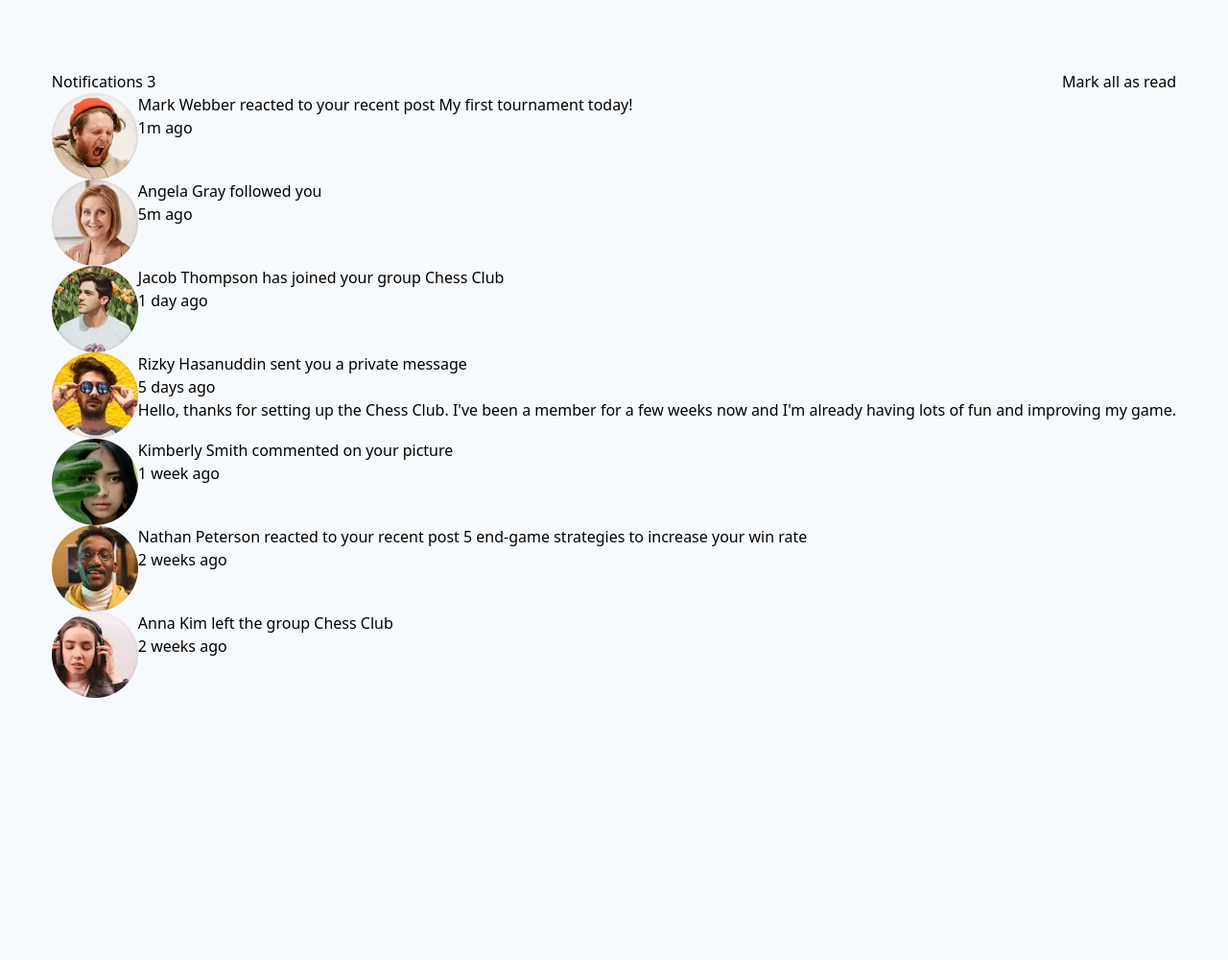
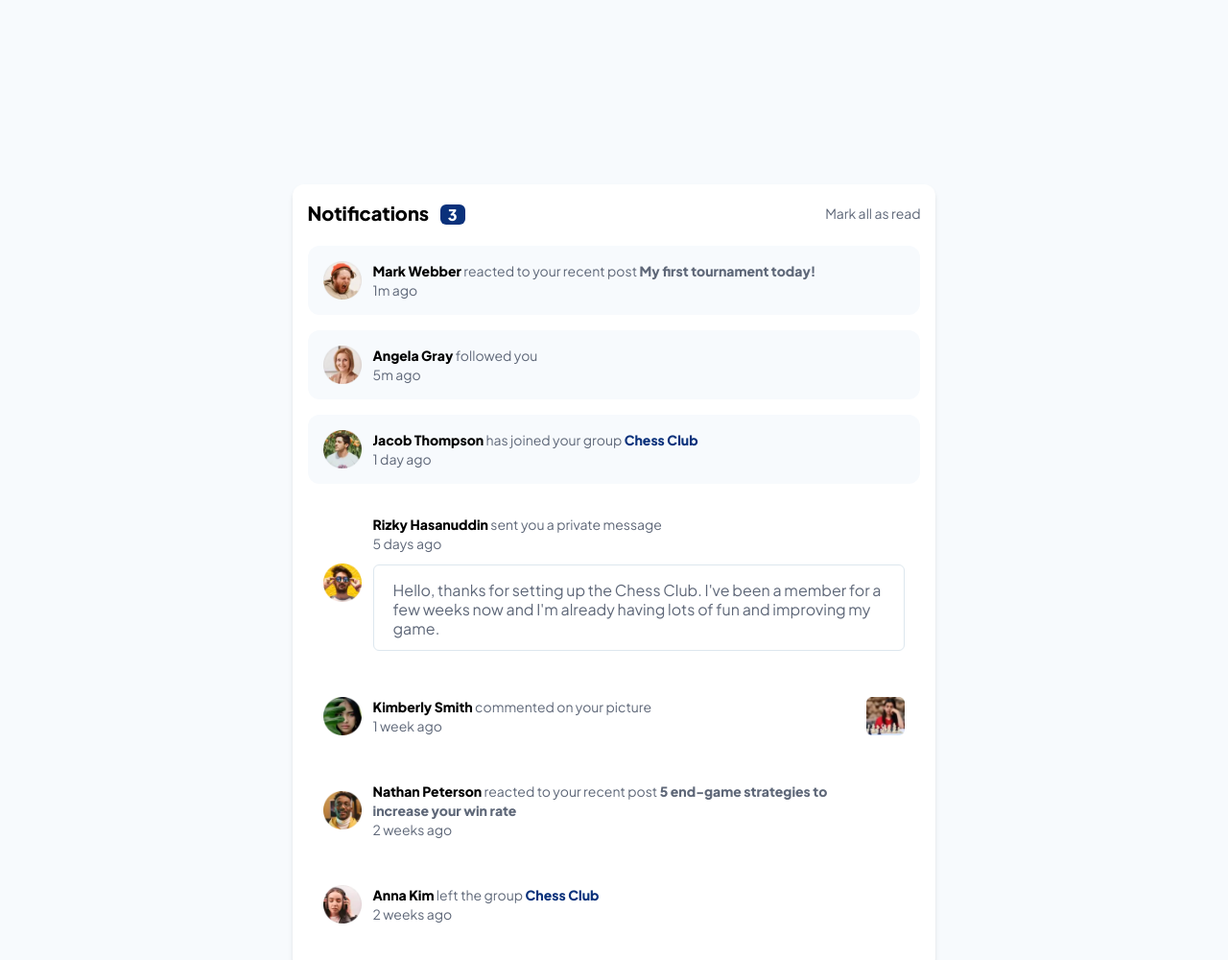
Before and after one commit to maliByatzes/notifications-page-app, a website: page src/index.html in a window 1280 px wide. Shown: the top 1000 px of the page at 96% size. Before the commit the page ends 800 px from the top, so only its background shows below. Drawn offline with Linux system fonts and the light colour scheme.

Commit message:
still needs work

```diff
--- a/src/index.html
+++ b/src/index.html
@@ -10,69 +10,98 @@
 
   <title>Frontend Mentor | Notifications page</title>
 </head>
-<body class="flex items-center justify-center h-screen w-screen bg-veryLightGrayishBlue">
+<body class="flex items-center justify-center w-auto h-auto bg-veryLightGrayishBlue font-custom overflow-x-hidden overflow-y-scroll m-48">
 
-  <div class="">
-    <div class="flex justify-between">
-      <h3>Notifications <span>3</span></h3>
-      <p>Mark all as read</p>
+  <div class="bg-white shadow-md rounded-xl p-4 relative">
+    <div class="flex items-center justify-between mb-5">
+      <h3 class="text-xl font-extrabold">
+        Notifications <span class="bg-blue text-white text-base pr-2 pl-2 rounded-md ml-2">3</span>
+      </h3>
+      <p class="text-darkGrayishBlue text-sm">Mark all as read</p>
     </div>
-    <div class="flex">
-      <img src="../assets/images/avatar-mark-webber.webp" alt="avatar icon">
-      <div class="">
-        <p>Mark Webber reacted to your recent post My first tournament today!</p>
+    <div class="flex items-center bg-veryLightGrayishBlue rounded-xl p-4 mb-4">
+      <img src="../assets/images/avatar-mark-webber.webp" alt="avatar icon" class="w-10">
+      <div class="text-sm ml-3 text-darkGrayishBlue">
+        <p>
+          <span class="font-extrabold text-black">Mark Webber</span>
+          reacted to your recent post
+          <span class="font-extrabold ">My first tournament today!</span>
+        </p>
         <p>1m ago</p>
       </div>
     </div>
-    <div class="flex">
-      <img src="../assets/images/avatar-angela-gray.webp" alt="avatar icon">
-      <div class="">
-        <p>Angela Gray followed you</p>
+    <div class="flex items-center bg-veryLightGrayishBlue rounded-xl p-4 mb-4">
+      <img src="../assets/images/avatar-angela-gray.webp" alt="avatar icon" class="w-10">
+      <div class="text-sm ml-3 text-darkGrayishBlue">
+        <p>
+          <span class="font-extrabold text-black">Angela Gray</span>
+          followed you
+        </p>
         <p>5m ago</p>
       </div>
     </div>
-    <div class="flex">
-      <img src="../assets/images/avatar-jacob-thompson.webp" alt="avatar icon">
-      <div class="">
-        <p>Jacob Thompson has joined your group Chess Club</p>
+    <div class="flex items-center bg-veryLightGrayishBlue rounded-xl p-4 mb-4">
+      <img src="../assets/images/avatar-jacob-thompson.webp" alt="avatar icon" class="w-10">
+      <div class="text-sm ml-3 text-darkGrayishBlue">
+        <p>
+          <span class="font-extrabold text-black">Jacob Thompson</span>
+          has joined your group
+          <span class="font-extrabold text-blue">Chess Club</span>
+        </p>
         <p>1 day ago</p>
       </div>
     </div>
-    <div class="flex">
-      <img src="../assets/images/avatar-rizky-hasanuddin.webp" alt="avatar icon">
-      <div class="">
-        <div class="">
-          <p>Rizky Hasanuddin sent you a private message</p>
+    <div class="flex items-center justify-start p-4 mb-4">
+      <img src="../assets/images/avatar-rizky-hasanuddin.webp" alt="avatar icon" class="w-10">
+      <div class="flex flex-col items-start ml-3 text-darkGrayishBlue">
+        <div class="text-sm">
+          <p>
+            <span class="font-extrabold text-black">Rizky Hasanuddin</span>
+            sent you a private message
+          </p>
           <p>5 days ago</p>
         </div>
-        <div class="">
+        <div class="border border-solid border-lightGrayishBlueTwo rounded-md pl-5 pt-4 pb-3 pr-6 leading-5 mt-3">
+          <p>Hello, thanks for setting up the Chess Club. I've been a member for a</p>
           <p>
-            Hello, thanks for setting up the Chess Club. I've been a member for a few weeks now and
-            I'm already having lots of fun and improving my game.
+            few weeks now and I'm already having lots of fun and improving my
           </p>
+          <p>game.</p>
         </div>
       </div>
     </div>
-    <div class="flex">
-      <img src="../assets/images/avatar-kimberly-smith.webp" alt="avatar icon">
-      <div class="">
-        <p>Kimberly Smith commented on your picture</p>
-        <p>1 week ago</p>
+    <div class="flex items-center p-4 mb-4">
+      <img src="../assets/images/avatar-kimberly-smith.webp" alt="avatar icon" class="w-10">
+      <div class="flex items-center flex-1">
+        <div class="text-sm ml-3 text-darkGrayishBlue flex-1">
+          <p>
+            <span class="font-extrabold text-black">Kimberly Smith</span>
+            commented on your picture
+          </p>
+          <p>1 week ago</p>
+        </div>
+        <img src="../assets/images/image-chess.webp" alt="avatar icon" class="w-10">
       </div>
     </div>
-    <div class="flex">
-      <img src="../assets/images/avatar-nathan-peterson.webp" alt="avatar icon">
-      <div>
+    <div class="flex items-center p-4 mb-4">
+      <img src="../assets/images/avatar-nathan-peterson.webp" alt="avatar icon" class="w-10 h-10">
+      <div class="text-sm ml-3 text-darkGrayishBlue">
         <p>
-          Nathan Peterson reacted to your recent post 5 end-game strategies to increase your win rate
+          <span class="font-extrabold text-black">Nathan Peterson</span>
+          reacted to your recent post <span class="font-extrabold">5 end-game strategies to</span>
         </p>
+        <p class="font-extrabold">increase your win rate</p>
         <p>2 weeks ago</p>
       </div>
     </div>
-    <div class="flex">
-      <img src="../assets/images/avatar-anna-kim.webp" alt="avatar icon">
-      <div>
-        <p>Anna Kim left the group Chess Club</p>
+    <div class="flex items-center p-4 mb-4">
+      <img src="../assets/images/avatar-anna-kim.webp" alt="avatar icon" class="w-10">
+      <div class="text-sm ml-3 text-darkGrayishBlue">
+        <p>
+          <span class="font-extrabold text-black">Anna Kim</span>
+          left the group
+          <span class="font-extrabold text-blue">Chess Club</span>
+        </p>
         <p>2 weeks ago</p>
       </div>
     </div>
```
Also changed, not shown: README-template.md (deleted), README.md, dist/output.css.
